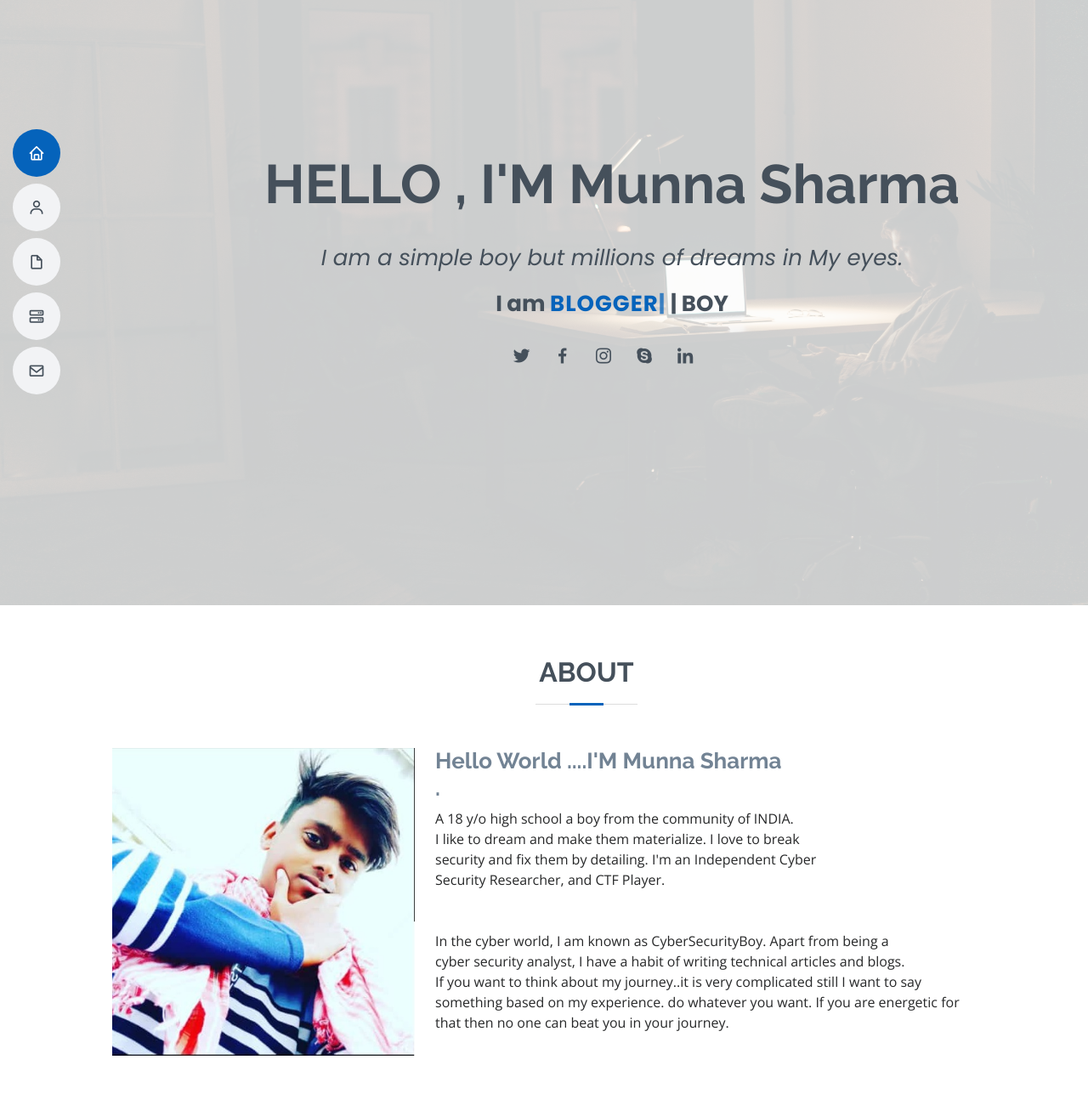
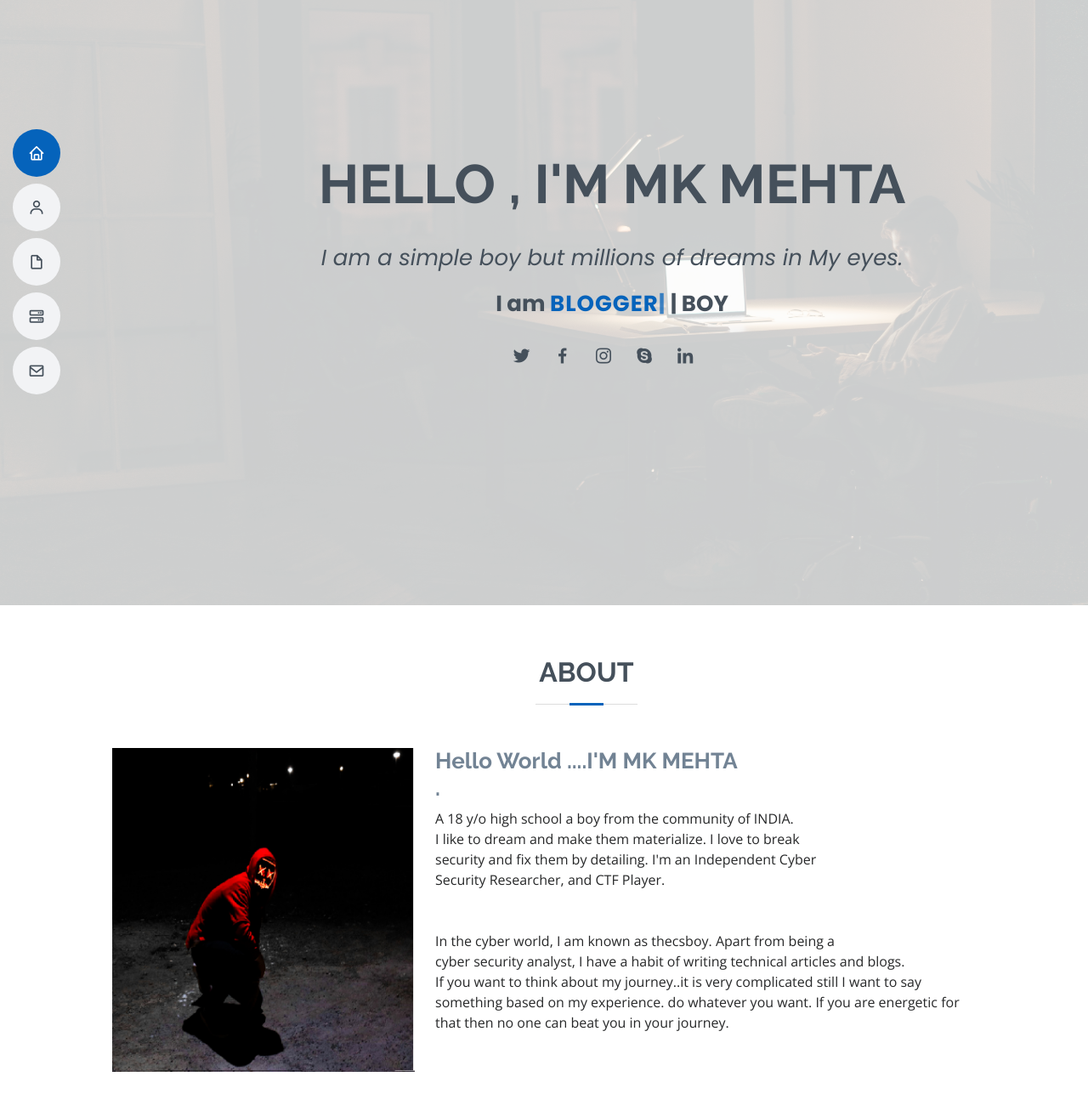
Before and after one commit to idarkboy/idarkboy.github.io, a plain HTML site: page index.html in a window 1280 px wide. Shown: the part 88-1388 px from the top of the page at 85% size. Drawn offline with nearby package versions, Linux system fonts and the light colour scheme.

Commit message:
Update index.html

```diff
--- a/index.html
+++ b/index.html
@@ -51,7 +51,7 @@
   <!-- ======= Hero Section ======= -->
   <section id="hero" class="d-flex flex-column justify-content-center">
     <div class="container" data-aos="zoom-in" data-aos-delay="100">
-      <center><h1>HELLO , I'M Munna Sharma</h1></center><br>
+      <center><h1>HELLO , I'M MK MEHTA</h1></center><br>
 
       <center><p><i> I am a simple  boy but millions of dreams in My  eyes.</i></p></center>
       <center><b><p>I am  <span class="typed" data-typed-items=" KEEN LEARNER ,BLOGGER ,FREELANCER , PHOTOGRAPHER , BUG BOUNTY HUNTER , CYBER SECURITY ANALYST "></span> | BOY</p></b></center>
@@ -78,10 +78,10 @@
 
         <div class="row">
           <div class="col-lg-4">
-            <img src="assets/img/myaboutdp.jpg" class="img-fluid" alt="aboutphoto">
+            <img src="assets/img/myaboutdp.png" class="img-fluid" alt="aboutphoto">
           </div>
           <div class="col-lg-8 pt-4 pt-lg-0 content">
-            <h3><p>Hello World ....I'M Munna Sharma</p>.</h3>
+            <h3><p>Hello World ....I'M MK MEHTA</p>.</h3>
             <p class="">
                A 18 y/o high school a boy from the community of INDIA.
                 <br>I like to dream and make them materialize. I love to break
@@ -92,7 +92,7 @@
                 <br>
                 <br>
 
-              In the cyber world, I am known as CyberSecurityBoy. Apart from being a
+              In the cyber world, I am known as thecsboy. Apart from being a
             <br>cyber security analyst, I have a habit of writing technical articles and blogs.
             <br>If you want to think about my journey..it is very complicated still I want to say
             <br>something based on my experience. do whatever you want. If you are energetic for  <br>
```
